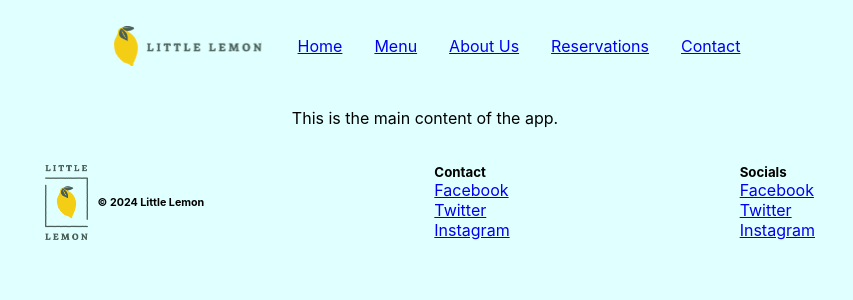
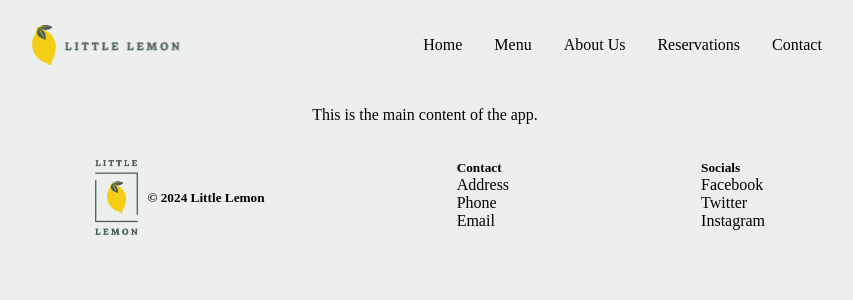
Before and after one commit to ndimitrakas/LittleLemonCapstoneProject, a React (Create React App) app: page / in a window 1280 px wide. Shown: the top 300 px of the page, without its empty margins (215-1068 px from the left). Built offline with nearby package versions, Linux system fonts and the light colour scheme.

Commit message:
Styling for links finished

```diff
--- a/src/App.css
+++ b/src/App.css
@@ -40,17 +40,26 @@
 
 /* End original styling from create-react app */
 
+/* Start General Styling */
 
+a {
+  text-decoration: none;
+  color: black;
+  font-family: "Markazi Text", serif;
+}
+
+a:hover {
+  color: black;
+  text-decoration: underline;
+}
+
+a:active {
+  color: #EE9972
+}
 
 body {
-  background-color: lightcyan;
-}
-
-header {
-  display: flex;
-  margin: 20px;
-  justify-content: center;
-  align-items: center;
+  background-color: #EDEFEE;
+  font-family: "Markazi Text", serif;
 }
 
 
@@ -66,7 +75,9 @@ ul {
   margin: 0;
 }
 
-/* Nav Styles Start */
+/* End General Styling */
+
+/* Header + Nav Styles Start */
 nav {
   display: flex;
 }
@@ -80,10 +91,26 @@ nav li {
   padding: 0 20px 0;
 }
 
-/* Nav Styles End */
+header {
+  display: flex;
+  flex-wrap: wrap;
+  margin: 20px;
+  justify-content: space-evenly;
+  align-items: center;
+}
+
+@media only screen and (max-width: 768px) {
+  nav li {
+    display: inline-block;
+    margin: 4px;
+  }
+}
+
+/* Header + Nav Styles End */
 
 main {
   display: flex;
+  flex-wrap: wrap;
   justify-content: center;
 }
 
@@ -91,9 +118,9 @@ main {
 
 footer {
   display: flex;
-  justify-content: space-evenly;
+  flex-wrap: wrap;
+  justify-content: center;
   align-items: center;
-  margin: 20px;
 }
 
 footer ul {
@@ -102,7 +129,13 @@ footer ul {
   display: block;
 }
 
+footer div {
+  margin: 16px;
+}
 
+footer p {
+  margin: 0;
+}
 
 footer img {
   width: auto;
@@ -115,4 +148,18 @@ footer img {
   align-items: center;
 }
 
+@media (min-width: 769px) {
+  footer {
+    display: flex;
+    flex-wrap: wrap;
+    justify-content: center;
+    align-items: flex-start;
+    margin: 20px
+  }
+
+  footer div {
+    margin: 0 96px 0;
+  }
+}
+
 /* Footer Styles End */
--- a/src/components/Footer.js
+++ b/src/components/Footer.js
@@ -6,14 +6,14 @@ function Footer() {
     <footer>
       <div id="logo-copyright">
         <img id="footer-logo" src={footerLogo} alt="Little Lemon Footer Logo"/>
-        <h6>&copy; 2024 Little Lemon</h6>
+        <h5>&copy; 2024 Little Lemon</h5>
       </div>
       <div>
         <h5>Contact</h5>
         <ul>
-          <li><a href="https://facebook.com" target="_blank" rel="noopener noreferrer">Facebook</a></li>
-          <li><a href="https://twitter.com" target="_blank" rel="noopener noreferrer">Twitter</a></li>
-          <li><a href="https://instagram.com" target="_blank" rel="noopener noreferrer">Instagram</a></li>
+          <li><p>Address</p></li>
+          <li><p>Phone</p></li>
+          <li><p>Email</p></li>
         </ul>
       </div>
       <div>
```
